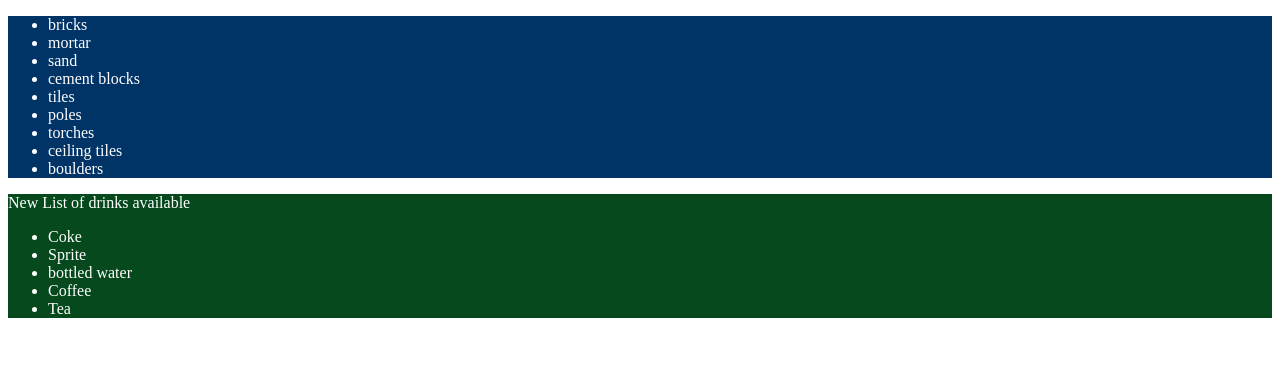
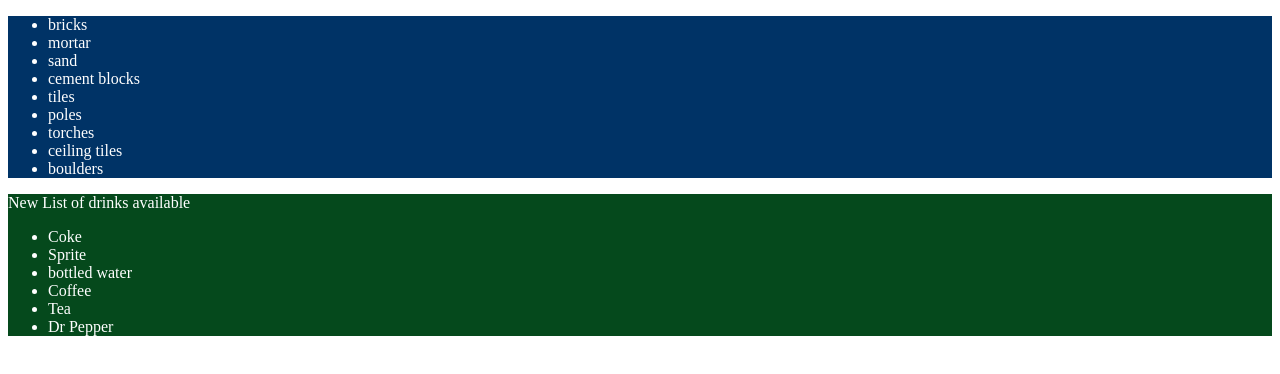
Before and after one commit to Quintinium/newGitTest, a plain HTML site: page index.html in a window 1280 px wide. Drawn offline with Linux system fonts and the light colour scheme.

```diff
--- a/index.html
+++ b/index.html
@@ -28,6 +28,7 @@
         <li>bottled water</li>
         <li>Coffee</li>
         <li>Tea</li>
+        <li>Dr Pepper</li>
 
     </ul>
 </div>
```
